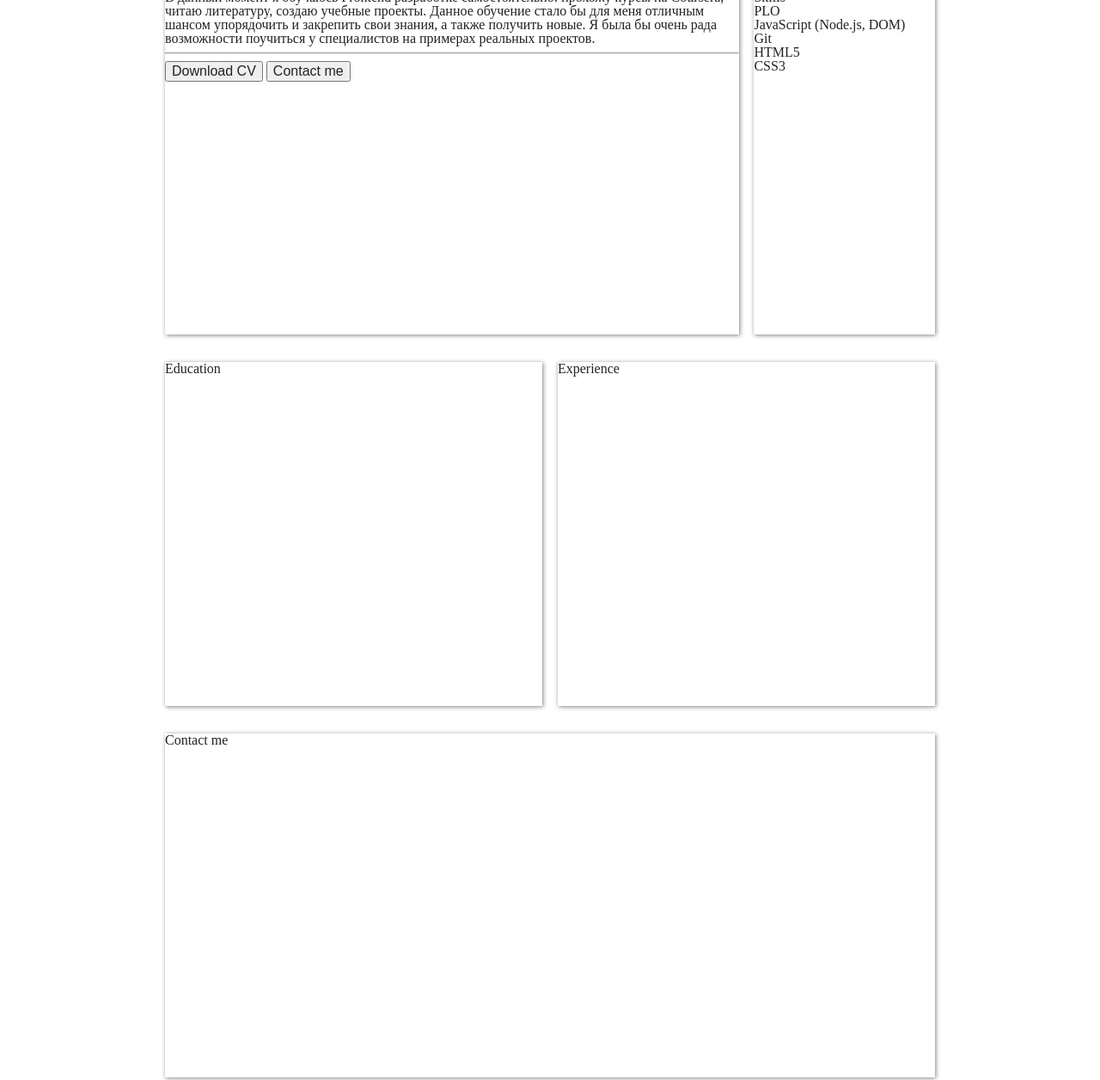
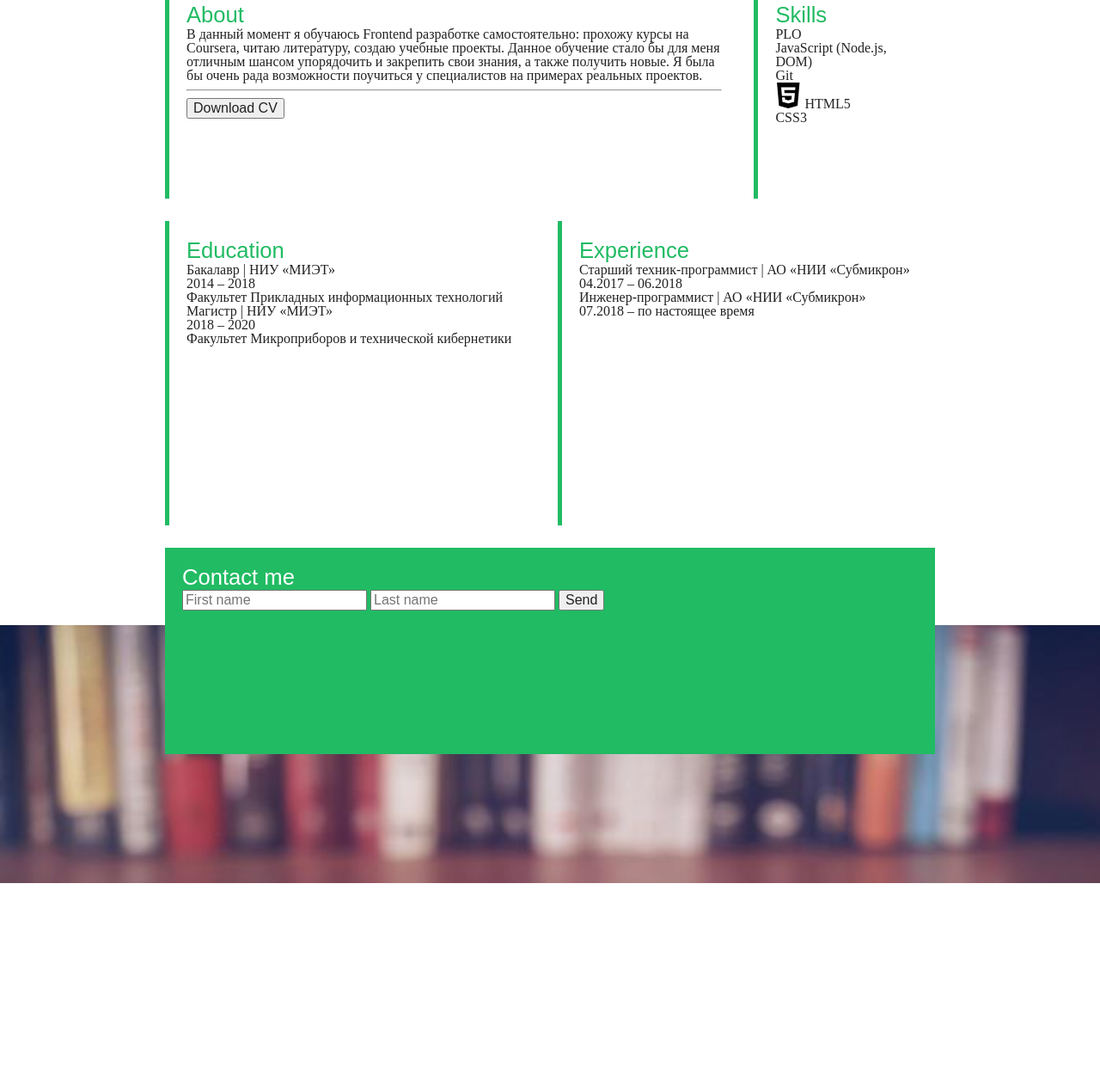
Before and after one commit to Alinshay/Resume, a plain HTML site: page index.html in a window 1280 px wide. Shown: the part 543-1799 px from the top of the page at 86% size. After the commit the page ends 1570 px from the top, so only its background shows below. Drawn offline with Linux system fonts and the light colour scheme.

Commit message:
Add some content

```diff
--- a/index.html
+++ b/index.html
@@ -8,6 +8,7 @@
 </head>
 
 <body>
+<img id="bottom" src="img/background.jpg">
 <div class="grid">
 <div class="header">
 
@@ -24,13 +25,13 @@
 
 
 <div class="about">
+    <h1>About</h1>
     <p>В данный момент я обучаюсь Frontend разработке самостоятельно: прохожу курсы на Coursera, читаю литературу, создаю учебные проекты.
     Данное обучение стало бы для меня отличным шансом упорядочить и закрепить свои знания, а также получить новые.
     Я была бы очень рада возможности поучиться у специалистов на примерах реальных проектов.</p>
 
     <hr>
     <button>Download CV</button>
-    <button> Contact me</button>
 
 </div>
 
@@ -41,7 +42,8 @@
         <li>PLO</li>
         <li>JavaScript (Node.js, DOM)</li>
         <li>Git</li>
-        <li>HTML5</li>
+        <li>    <?xml version="1.0" ?><!DOCTYPE svg  PUBLIC '-//W3C//DTD SVG 1.1//EN'  'http://www.w3.org/Graphics/SVG/1.1/DTD/svg11.dtd'><svg enable-background="new 0 0 30 30" height="30px" id="Layer_1" version="1.1" viewBox="0 0 30 30" width="30px" xml:space="preserve" xmlns="http://www.w3.org/2000/svg" xmlns:xlink="http://www.w3.org/1999/xlink"><g><g><path d="M2.072,0l2.399,26.963L15.234,30l10.837-3.037L28.472,0H2.072z M23.259,8.795H10.622l0.281,3.393h12.074L22.04,22.389    l-6.73,1.855v0.02h-0.075l-6.787-1.875l-0.413-5.213h3.281l0.244,2.625l3.675,0.994l3.692-0.994l0.414-4.275H7.866L6.984,5.514    H23.56L23.259,8.795z"/></g></g></svg>
+            HTML5</li>
         <li>CSS3</li>
     </ul>
 
@@ -51,12 +53,22 @@
 <div class="education">
 <h1>Education</h1>
 
+    <h2>Бакалавр | НИУ «МИЭТ»</h2>
+    <p>2014 – 2018</p>
+    <h3>Факультет Прикладных информационных технологий</h3>
+    <h2>Магистр | НИУ «МИЭТ»</h2>
+    <p>2018 – 2020</p>
+    <h3>Факультет Микроприборов и технической кибернетики</h3>
 
 </div>
 
 
 <div class="experience">
 <h1>Experience</h1>
+    <h2>Старший техник-программист | АО «НИИ «Субмикрон»</h2>
+    <p>04.2017 – 06.2018</p>
+    <h2>Инженер-программист | АО «НИИ «Субмикрон»</h2>
+    <p>07.2018 – по настоящее время</p>
 
 </div>
 
@@ -64,6 +76,11 @@
 
 <div class="contact">
     <h1>Contact me</h1>
+    <form method="post">
+        <input type="text" placeholder="First name">
+        <input type="text" placeholder="Last name">
+        <input type="submit" value="Send">
+    </form>
 </div>
 
 </div>
--- a/style.css
+++ b/style.css
@@ -1,6 +1,15 @@
 body{
     background: url("img/background.jpg") no-repeat;
     background-size: 100%;
+}
+
+/*подумать, нужно ли это тебе?*/
+#bottom{
+    width: 100%;
+    position: absolute;
+    bottom: -770px;
+    z-index: -100;
+    height: 300px;
 }
 
 .grid{
@@ -9,20 +18,27 @@ body{
     margin: 100px auto;
     display: grid;
     grid-template-areas: "header header header header" "about about about skills" "education education experience experience" "contact contact contact contact";
-    grid-template-rows: 1fr 1fr 1fr 1fr;
+    grid-template-rows: 1fr 0.7fr 1fr 0.5fr;
     grid-template-columns: 1fr 1fr 1fr 1fr;
 }
 
 
 .header,.about, .skills, .experience, .education, .contact{
-    height: 400px;
-    box-shadow: 1px 1px 5px grey;
+   git
+
+}
+
+.about, .skills, .experience, .education, .contact{
+    padding: 20px;
+}
+
+.about, .skills, .experience, .education{
+    border-left: 5px solid #21bb63;
 }
 
 .header{
     height: 400px;
     background: #21bb63;
-
     color: #fff;
     position: relative;
     grid-area: header;
@@ -35,11 +51,19 @@ body{
 
 }
 
+h1{
+    font: 2vw sans-serif;
+    color: #21bb63;
+}
+
 .header h1{
     font: 2.5vw sans-serif;
     text-shadow: 1px 1px 2px #2f2a30;
     top: 10%;
+    color: #fff;
 }
+
+
 
 .header h2{
     font: 2vw sans-serif;
@@ -68,31 +92,40 @@ body{
 
 .experience{
     grid-area: experience;
+    background: #fff;
 }
 
 .education{
     grid-area: education;
+    background: #fff;
 }
 
 .contact{
     grid-area: contact;
+    background: #21bb63;
+    height: 200px;
+
+}
+
+.contact h1{
+    color: #fff;
 }
 
 
 
 
-
-
-
 @media(max-width: 1100px ){
-    .header,.about, .skills, .experience, .education, .contact{
+    .grid{
         width: 90%;
     }
 }
 
 @media(max-width: 700px ){
-    .header,.about, .skills, .experience, .education, .contact{
+    .grid{
         width: 100%;
+        grid-template-areas: "header" "about" "skills" "education" "experience" "contact";
+        grid-template-rows: 1fr 1fr 1fr 1fr 1fr 0.5fr;
+        grid-template-columns: 1fr ;
     }
 
 }
```
